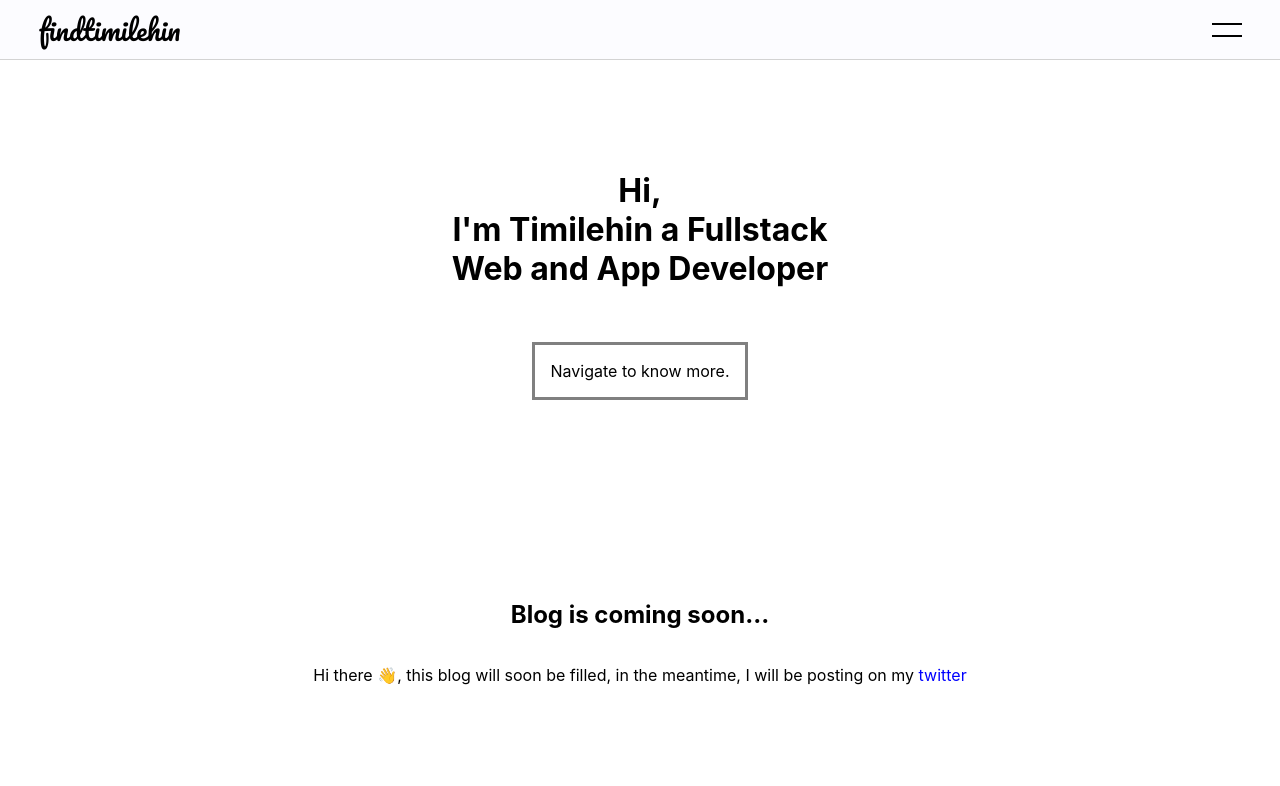
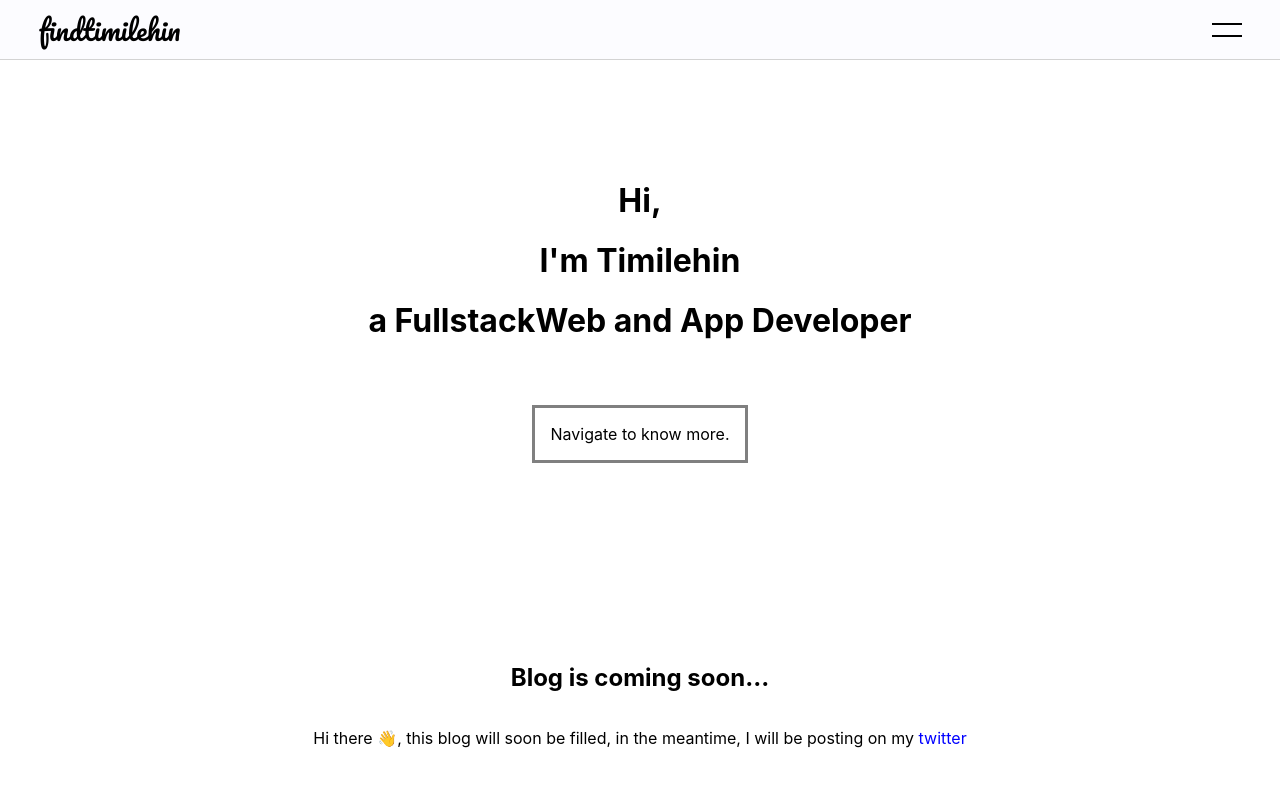
Before and after one commit to Timilehinn/findtimilehin, a Next.js app: page / in a window 1280 px wide. Shown: the top 786 px of the page. Built offline with nearby package versions, Linux system fonts and the light colour scheme.

Commit message:
minor indexjs change

```diff
--- a/pages/index.js
+++ b/pages/index.js
@@ -15,7 +15,7 @@ export default function Home() {
      </Head>
       <Navbar />
       <div style={{marginTop:'150px',display:'flex',flexDirection:'column', alignItems:'center'}}>
-        <h1 style={{fontWeight:'bolder',textAlign:'center',fontSize:'2rem'}}>Hi,<br/> I'm Timilehin a Fullstack<br/>Web and App Developer</h1>
+        <h1 style={{fontWeight:'bolder',lineHeight:'60px',textAlign:'center',fontSize:'2rem'}}>Hi,<br/> I'm Timilehin <br/>a FullstackWeb and App Developer</h1>
         <Link href="/about">
             <a style={{border:'3px solid grey',marginTop:'2rem',padding:'1rem'}}>Navigate to know more.</a>
         </Link>
```
